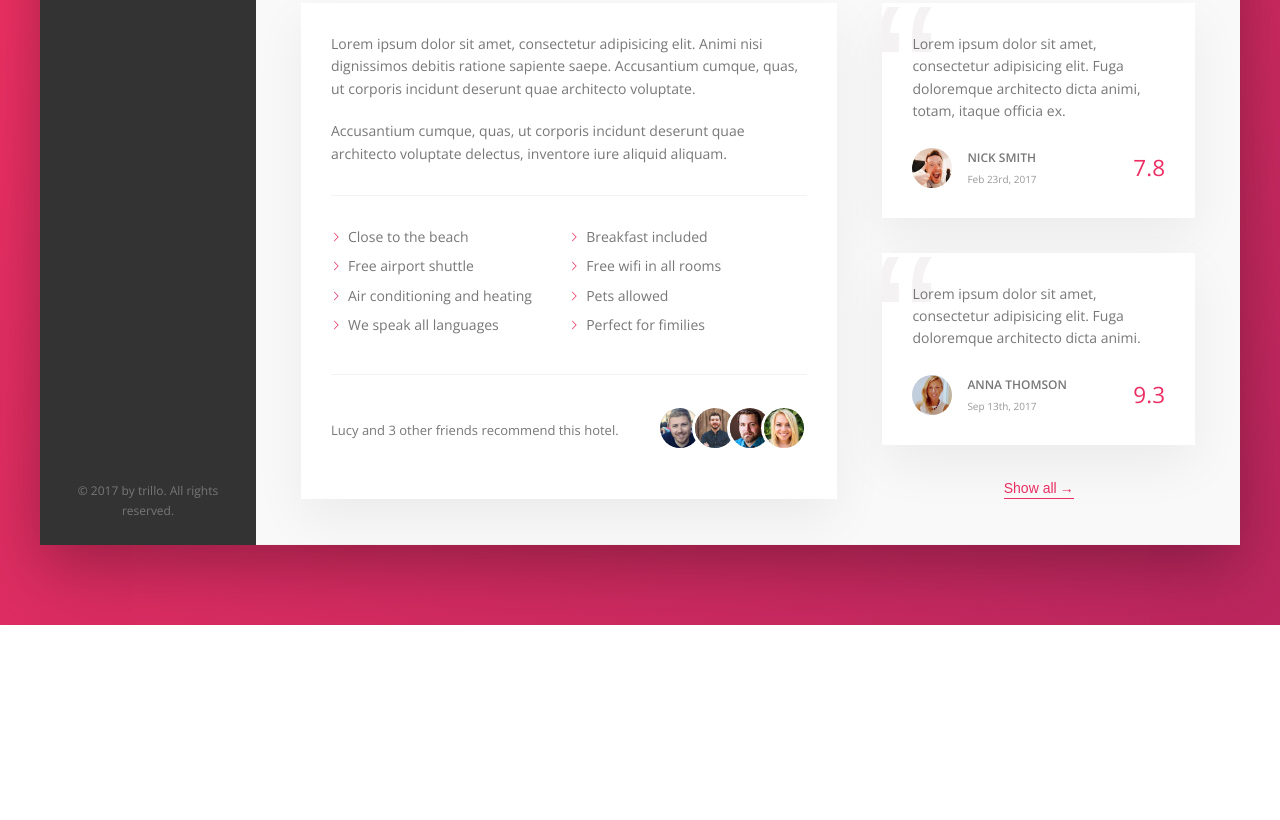
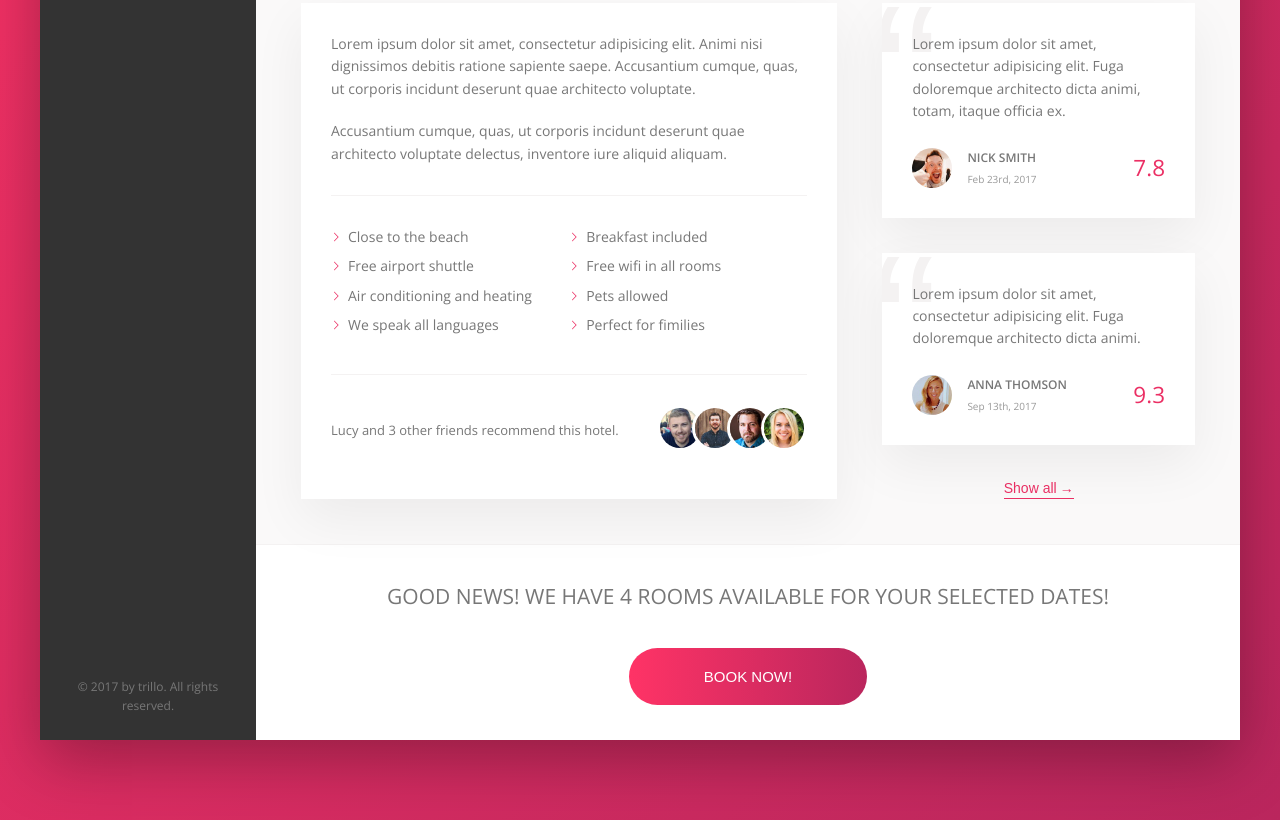
Before and after one commit to marcin-bojar/Trillo, a website: page index.html in a window 1280 px wide. Shown: the part 644-1464 px from the top of the page. Before the commit the page ends 1269 px from the top, so only its background shows below. Drawn offline with nearby package versions, Linux system fonts and the light colour scheme.

Commit message:
CTA section

```diff
--- a/index.html
+++ b/index.html
@@ -182,6 +182,15 @@
                             <button class="btn-inline">Show all<span>&rarr;</span></button>
                         </div>
                     </div>
+                    <div class="cta">
+                        <h2 class="cta__book-now">
+                            Good news! We have 4 rooms available for your selected dates!
+                        </h2>
+                        <button class="btn">
+                            <span class="btn__visible">Book now!</span>
+                            <span class="btn__invisible">Only 4 rooms left!</span>
+                        </button>
+                    </div>
                 </main>
             </div>
         </div>
--- a/sass/_components.scss
+++ b/sass/_components.scss
@@ -450,3 +450,69 @@
         z-index: 1;
     }
 }
+
+
+//////////////////////////////////////////////////
+/// CTA
+.cta {
+    background-color: #fff;
+    padding: 3.5rem 0;
+    text-align: center;
+
+    &__book-now {
+        font-size: 2.1rem;
+        font-weight: 300;
+        text-transform: uppercase;
+        margin-bottom: 3.5rem;
+    }
+
+}
+
+.btn {
+    border: none;
+    border-radius: 200px;
+    display: inline-block;
+    background-image: linear-gradient(to right, var(--color-primary-light), var(--color-primary-dark));
+    color: #fff;
+    font-size: 1.5rem;
+    font-weight: 300;
+    text-transform: uppercase;
+    overflow: hidden;
+    position: relative;
+    cursor: pointer;
+
+    & > * {
+        display: inline-block;
+        width: 100%;
+        height: 100%;
+        transition: all .2s;
+    }
+
+    &__visible {
+        padding: 2rem 7.5rem;
+    }
+
+    &__invisible {
+        padding: 2rem 0;
+        position: absolute;
+        top: -100%;
+        left: 0;
+    }
+
+    &:hover {
+        background-image: linear-gradient(to left, var(--color-primary-light), var(--color-primary-dark));
+    }
+
+    &:hover &__visible {
+        transform: translateY(100%);
+    }
+
+    &:hover &__invisible {
+        top: 0;
+    }
+
+    &:focus {
+        outline: none;
+        animation: pulsate 1s infinite;
+    }
+}
```
Also changed, not shown: css/style.css.
